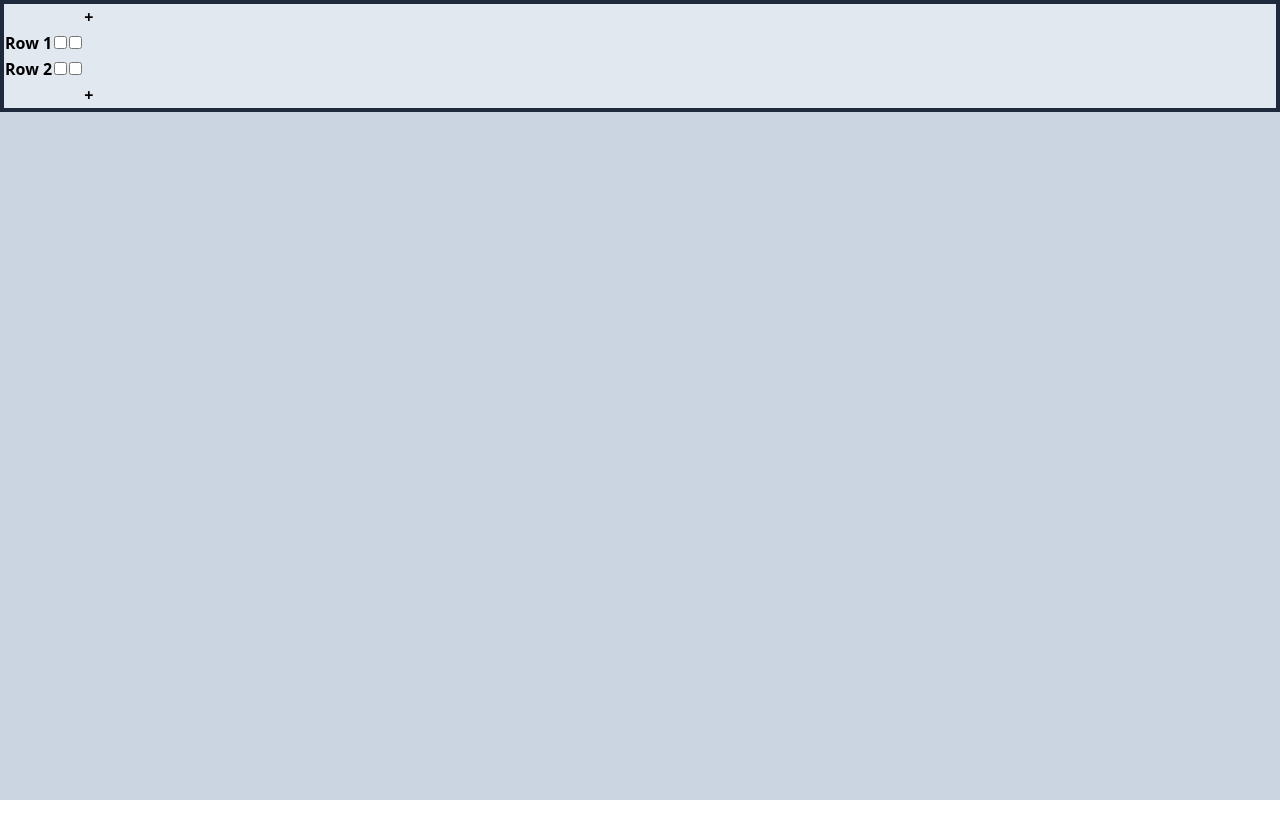
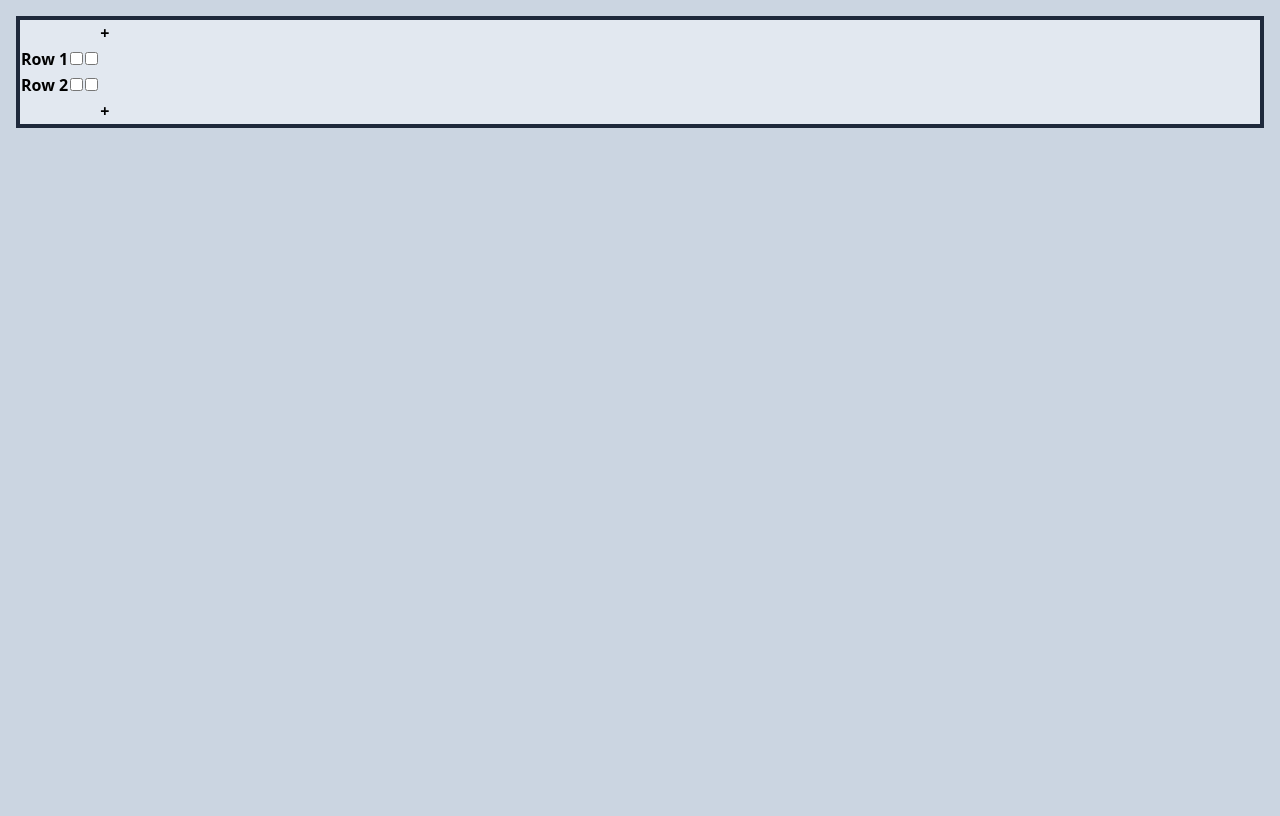
Before and after one commit to BKSchatzki/songstruct, a React (Vite) app: page / in a window 1280 px wide. Built offline with nearby package versions, Linux system fonts and the light colour scheme.

Commit message:
Add margin and shading to body to relieve eye strain

```diff
--- a/index.html
+++ b/index.html
@@ -1,4 +1,4 @@
-<!DOCTYPE html>
+<!doctype html>
 <html lang="en">
   <head>
     <meta charset="UTF-8" />
@@ -6,7 +6,7 @@
     <meta name="viewport" content="width=device-width, initial-scale=1.0" />
     <title>Vite + React</title>
   </head>
-  <body>
+  <body class="bg-slate-300">
     <div id="root"></div>
     <script type="module" src="/src/main.jsx"></script>
   </body>
--- a/src/components/TestContainer.jsx
+++ b/src/components/TestContainer.jsx
@@ -2,7 +2,7 @@ import React from "react";
 
 function TestContainer({ children }) {
   return (
-    <div className="border-4 border-slate-800 bg-slate-200">{children}</div>
+    <div className="m-4 border-4 border-slate-800 bg-slate-200">{children}</div>
   );
 }
 
```
